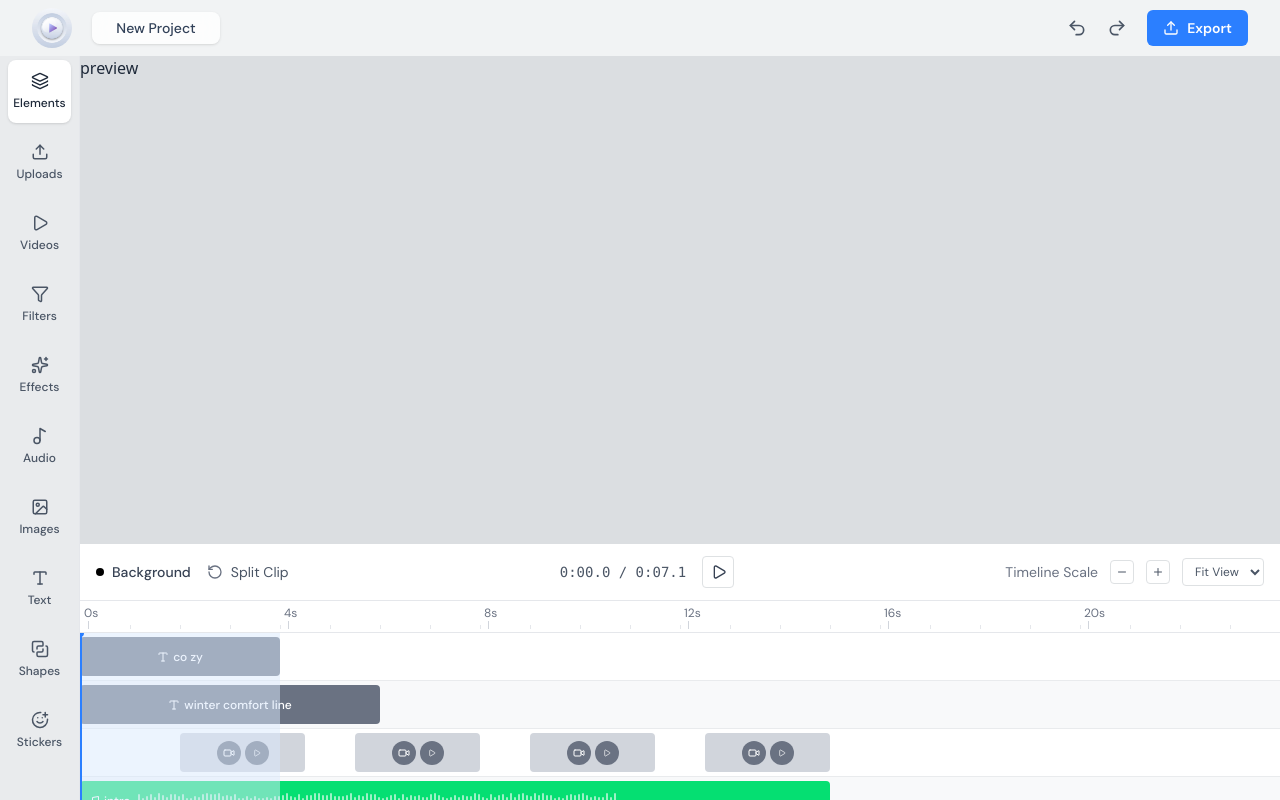
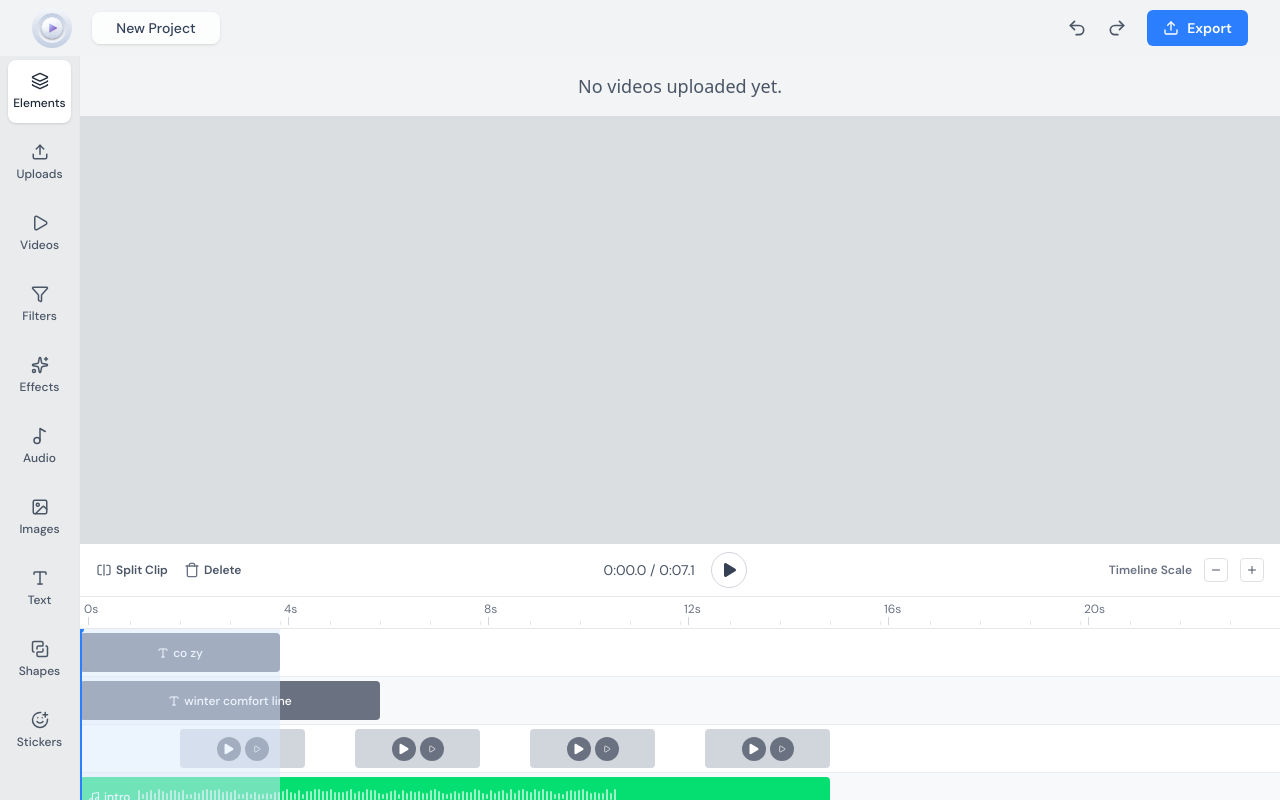
Before and after one commit to MitM123/Video-Editor-App, a React (Vite) app: page /editor in a window 1280 px wide. Built offline with nearby package versions, Linux system fonts and the light colour scheme; a web font is replaced by a local one.

Commit message:
Show the Video Preview

```diff
--- a/package.json
+++ b/package.json
@@ -17,6 +17,7 @@
     "postcss": "^8.5.5",
     "react": "^19.1.0",
     "react-dom": "^19.1.0",
+    "react-icons": "^5.5.0",
     "react-redux": "^9.2.0",
     "react-router": "^7.6.2",
     "tailwindcss": "^4.1.10"
--- a/src/Components/Header.tsx
+++ b/src/Components/Header.tsx
@@ -23,10 +23,10 @@ const Header = () => {
 
             <div className="flex items-center space-x-3">
                 <div className="flex items-center space-x-1">
-                    <button className="p-2 hover:bg-gray-100 rounded-md transition-colors">
+                    <button className="p-2 hover:bg-gray-100 cursor-pointer rounded-md transition-colors">
                         <Undo2 className="w-5 h-5 text-gray-600" />
                     </button>
-                    <button className="p-2 hover:bg-gray-100 rounded-md transition-colors">
+                    <button className="p-2 hover:bg-gray-100 cursor-pointer rounded-md transition-colors">
                         <Redo2 className="w-5 h-5 text-gray-600" />
                     </button>
                 </div>
--- a/src/Components/Preview.tsx
+++ b/src/Components/Preview.tsx
@@ -1,11 +1,32 @@
-import React from 'react'
+import { useSelector } from 'react-redux';
+import type { RootState } from '../Slices/store';
+
 
 const Preview = () => {
+  const uploadedVideos = useSelector((state: RootState) => state.video.uploadedVideos);
+
   return (
-    <div>
-      preview
+    <div className="flex flex-col items-center justify-center  bg-gray-100 p-4">
+      {uploadedVideos.length === 0 ? (
+        <p className="text-gray-600 text-lg">No videos uploaded yet.</p>
+      ) : (
+        uploadedVideos.map((video, index) => (
+          <div key={index} className="mb-6">
+            <video
+              width="240"
+              height="60"
+              controls
+              className="rounded-lg shadow-lg"
+            >
+              <source src={video.url} type="video/mp4" />
+              Your browser does not support the video tag.
+            </video>
+            <p className="text-center mt-2 text-gray-800 font-medium">{video.name}</p>
+          </div>
+        ))
+      )}
     </div>
-  )
-}
+  );
+};
 
-export default Preview
+export default Preview;
--- a/src/Components/SideBar/RendarPenelComponents/Uploads.tsx
+++ b/src/Components/SideBar/RendarPenelComponents/Uploads.tsx
@@ -1,14 +1,14 @@
 import { useState, useRef, useCallback, use } from 'react';
 import { Upload, Play, Trash } from "lucide-react";
-import { addVideos } from '../../../Slices/Video/Video.slice';
 import { useDispatch } from 'react-redux';
+import { addVideos, removeVideo } from '../../../Slices/Video/Video.slice';
 
 const VideoUploads = () => {
     const [uploadedVideos, setUploadedVideos] = useState<{ url: string, name: string }[]>([]);
     const [isDragging, setIsDragging] = useState(false);
     const [selectedAspectRatio, setSelectedAspectRatio] = useState('16/9');
     const fileInputRef = useRef<HTMLInputElement>(null);
-    const dispatch = useDispatch();
+    const dispatch=useDispatch();
 
     const aspectRatioOptions = [
         { value: '16/9', label: '16:9' },
@@ -17,16 +17,16 @@ const VideoUploads = () => {
         { value: '9/16', label: '9:16' },
     ];
 
-
     const handleUpload = useCallback((files: FileList | null) => {
         if (files && files.length > 0) {
-            const newVideos: { url: string, name: string }[] = Array.from(files).map(file => ({
+            const newVideos = Array.from(files).map(file => ({
                 url: URL.createObjectURL(file),
                 name: file.name
             }));
+            setUploadedVideos(prev => [...prev, ...newVideos]);
             dispatch(addVideos(newVideos));
         }
-    }, [dispatch]);
+    }, []);
 
     const handleFileInputChange = (e: React.ChangeEvent<HTMLInputElement>) => {
         handleUpload(e.target.files);
@@ -36,6 +36,7 @@ const VideoUploads = () => {
     const handleRemove = (index: number) => {
         URL.revokeObjectURL(uploadedVideos[index].url);
         setUploadedVideos(prev => prev.filter((_, i) => i !== index));
+        dispatch(removeVideo(index));
     };
 
     const triggerFileInput = () => {
@@ -95,8 +96,8 @@ const VideoUploads = () => {
                                     key={option.value}
                                     onClick={() => setSelectedAspectRatio(option.value)}
                                     className={`px-3 py-1.5 text-sm rounded-md whitespace-nowrap ${selectedAspectRatio === option.value
-                                        ? 'bg-blue-100 text-blue-600 border border-blue-200'
-                                        : 'bg-gray-100 text-gray-600 border border-gray-200 hover:bg-gray-50'
+                                            ? 'bg-blue-100 text-blue-600 border border-blue-200'
+                                            : 'bg-gray-100 text-gray-600 border border-gray-200 hover:bg-gray-50'
                                         }`}
                                 >
                                     {option.label}
@@ -120,8 +121,8 @@ const VideoUploads = () => {
                                 key={option.value}
                                 onClick={() => setSelectedAspectRatio(option.value)}
                                 className={`px-3 py-1.5 text-sm rounded-md whitespace-nowrap ${selectedAspectRatio === option.value
-                                    ? 'bg-blue-100 text-blue-600 border border-blue-200'
-                                    : 'bg-gray-100 text-gray-600 border border-gray-200 hover:bg-gray-50'
+                                        ? 'bg-blue-100 text-blue-600 border border-blue-200'
+                                        : 'bg-gray-100 text-gray-600 border border-gray-200 hover:bg-gray-50'
                                     }`}
                             >
                                 {option.label}
--- a/src/Components/SideBar/SideBar.tsx
+++ b/src/Components/SideBar/SideBar.tsx
@@ -107,7 +107,7 @@ const SideBar = () => {
                     <button
                         key={id}
                         onClick={() => handleItemClick(id)}
-                        className={`flex flex-col items-center py-3 px-1 mx-2 my-1 rounded-lg transition duration-200
+                        className={`flex flex-col cursor-pointer items-center py-3 px-1 mx-2 my-1 rounded-lg transition duration-200
                         ${activeItem === id ? 'bg-white text-gray-800 font-semibold shadow-sm' : 'text-gray-600 hover:bg-white hover:bg-opacity-50'}`}
                     >
                         <Icon className="w-[18px] h-[18px] mb-1.5" strokeWidth={2} />
--- a/src/Components/TimeLine.tsx
+++ b/src/Components/TimeLine.tsx
@@ -1,5 +1,7 @@
 import React, { useState, useRef, useEffect } from 'react';
-import { Play, Pause, Plus, Minus, Type, Video, Music, Image, RotateCcw } from 'lucide-react';
+import { Play, Plus, Minus, Type, Music, Image, SquareSplitHorizontal, Trash } from 'lucide-react';
+import { FaPlay } from "react-icons/fa6";
+import { BsFillPauseFill } from "react-icons/bs";
 
 interface Clip {
   id: string;
@@ -106,15 +108,15 @@ const Timeline = () => {
     }
   };
 
-  const getClipIcon = (type: string) => {
-    switch (type) {
-      case 'text': return <Type className="w-3 h-3 text-gray-600" />;
-      case 'video': return <Video className="w-3 h-3 text-gray-600" />;
-      case 'audio': return <Music className="w-3 h-3 text-gray-600" />;
-      case 'image': return <Image className="w-3 h-3 text-gray-600" />;
-      default: return null;
-    }
-  };
+  // const getClipIcon = (type: string) => {
+  //   switch (type) {
+  //     case 'text': return <Type className="w-3 h-3 text-gray-600" />;
+  //     case 'video': return <Video className="w-3 h-3 text-gray-600" />;
+  //     case 'audio': return <Music className="w-3 h-3 text-gray-600" />;
+  //     case 'image': return <Image className="w-3 h-3 text-gray-600" />;
+  //     default: return null;
+  //   }
+  // };
 
   const handleClipMouseDown = (e: React.MouseEvent, clipId: string) => {
     e.stopPropagation();
@@ -174,33 +176,32 @@ const Timeline = () => {
 
   return (
     <div className="w-full h-full  bg-white font-dmsans flex flex-col overflow-y-auto">
-      <div className="flex items-center justify-between px-4 py-3 bg-white border-b border-gray-200">
+      <div className="flex items-center justify-between px-4 py-2 bg-white border-b border-gray-200">
         <div className="flex items-center space-x-4">
-          <div className="flex items-center space-x-2">
-            <div className="w-2 h-2 bg-black rounded-full"></div>
-            <span className="text-sm font-medium text-gray-700">Background</span>
+          <div className="flex items-center cursor-pointer space-x-1">
+            <SquareSplitHorizontal className="w-4 h-4 text-gray-500" />
+            <span className="text-xs font-semibold text-gray-600">Split Clip</span>
           </div>
-          <div className="flex items-center space-x-2">
-            <RotateCcw className="w-4 h-4 text-gray-500" />
-            <span className="text-sm text-gray-600">Split Clip</span>
+          <div className="flex items-center cursor-pointer space-x-1">
+            <Trash className="w-4 h-4 text-gray-500" />
+            <span className="text-xs font-semibold text-gray-600">Delete</span>
           </div>
         </div>
 
         <div className="flex items-center space-x-4">
-          <span className="text-sm font-mono text-gray-600">
+          <span className="text-sm font-dmsans text-gray-600">
             0:00.0 / 0:07.1
           </span>
           <button
             onClick={togglePlayback}
-            className="flex items-center justify-center w-8 h-8 bg-white border rounded hover:bg-gray-50 transition-colors"
-            style={{ borderColor: '#dee1e3' }}
+            className="flex items-center cursor-pointer justify-center w-9 h-9 bg-white border rounded-full hover:bg-gray-50 transition-colors border-gray-300"
           >
-            {isPlaying ? <Pause className="w-4 h-4 text-gray-700" /> : <Play className="w-4 h-4 text-gray-700 ml-0.5" />}
+            {isPlaying ? <BsFillPauseFill className="w-6 h-6 text-gray-700" /> : <FaPlay className="w-4 h-4 text-gray-700 ml-0.5" />}
           </button>
         </div>
 
         <div className="flex items-center space-x-3">
-          <span className="text-sm text-gray-500">Timeline Scale</span>
+          <span className="text-xs font-semibold text-gray-500">Timeline Scale</span>
           <button
             onClick={zoomOut}
             className="w-6 h-6 flex items-center justify-center border rounded hover:bg-gray-50"
@@ -215,13 +216,6 @@ const Timeline = () => {
           >
             <Plus className="w-3 h-3 text-gray-600" />
           </button>
-          <select
-            className="px-2 py-1 text-xs border rounded text-gray-600 bg-white"
-            style={{ borderColor: '#dee1e3' }}
-            defaultValue="Fit View"
-          >
-            <option>Fit View</option>
-          </select>
         </div>
       </div>
 
@@ -303,7 +297,7 @@ const Timeline = () => {
                       clipContent = (
                         <div className="h-full flex items-center justify-center rounded overflow-hidden bg-gray-300">
                           <div className="w-6 h-6 rounded-full flex items-center justify-center bg-gray-500" >
-                            <Video className="w-3 h-3 text-white" />
+                            <FaPlay className="w-3 h-3 text-white" />
                           </div>
                           <div className="w-6 h-6 rounded-full flex items-center justify-center ml-1 bg-gray-500">
                             <Play className="w-2 h-2 text-white" />
```
Also changed, not shown: 1 other file (tests, documents, lock files or other folders).
